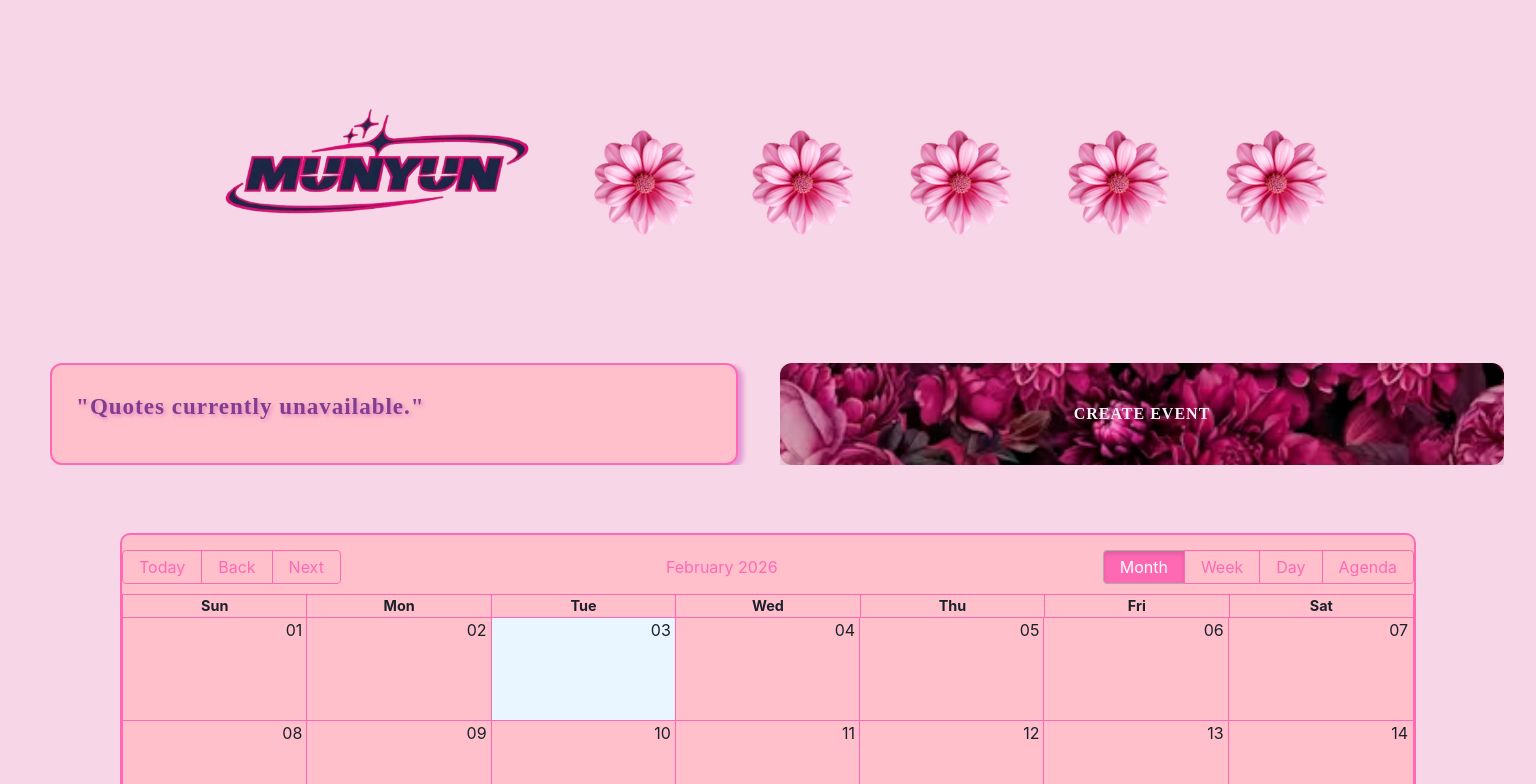
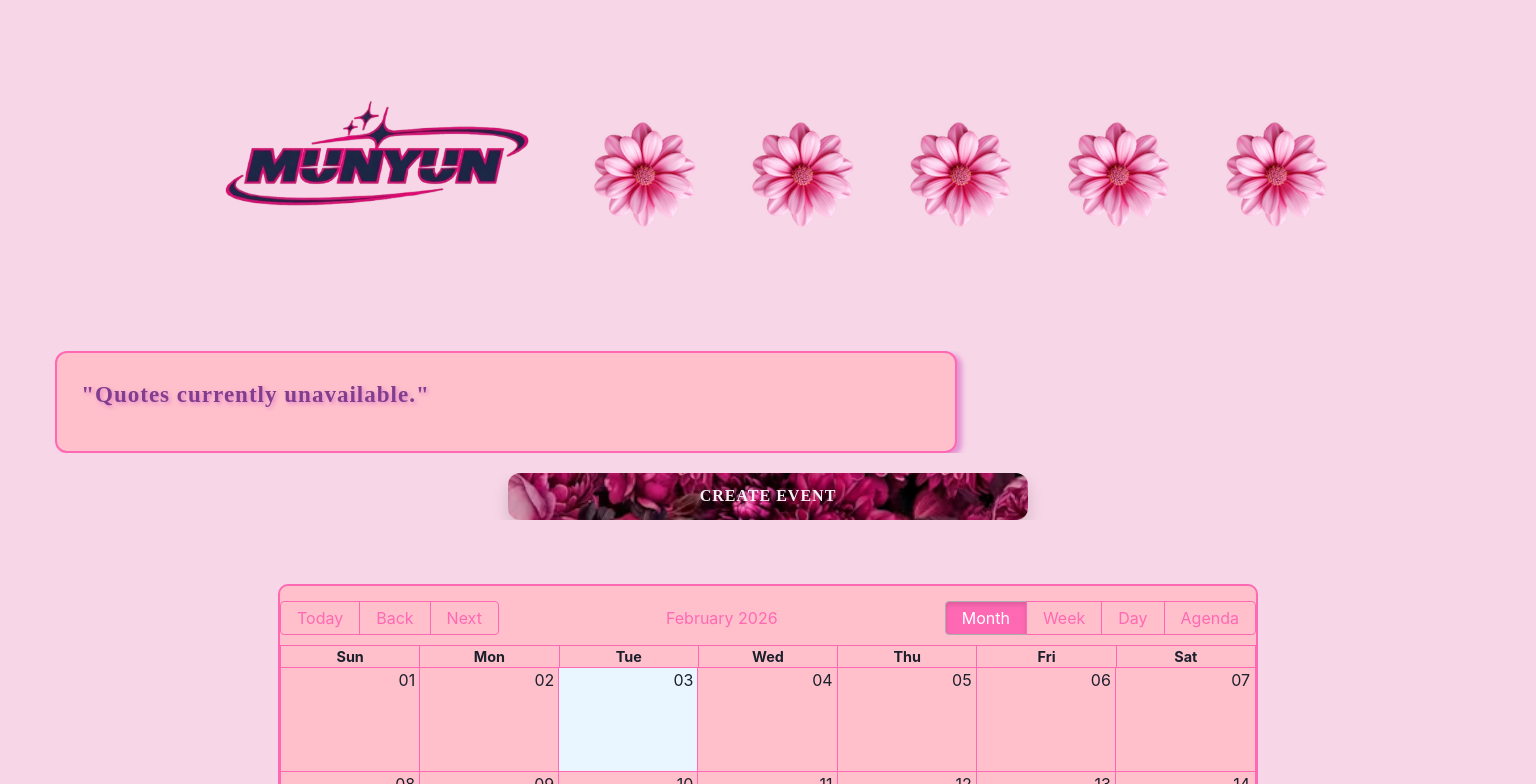
Before and after one commit to ImaniTechDiary/MUNYUN, a React (Vite) app in the folder frontend/: page / in a window 1536 px wide. Shown: the top 784 px of the page. Built offline with nearby package versions, Linux system fonts and the light colour scheme; no server answers; a web font is replaced by a local one.

Commit message:
fixing btn alignment and layout for 1441px and up

```diff
--- a/frontend/src/pages/styling/home.css
+++ b/frontend/src/pages/styling/home.css
@@ -143,7 +143,7 @@
     div.calendar {
 
     }
-    .calendarCont {
+.calendarCont {
         width: 100%;
         margin: auto;
         padding-top: 15px;
@@ -183,6 +183,7 @@
     display: flex;
     justify-content: center;
     align-items: stretch;
+    justify-self: center;
 }
 
 .createEventSlot .createEventBtn {
@@ -221,7 +222,7 @@
     background-color: #ffc0cb;
     /* margin-top: 20px; */
     margin-bottom: 20px;
-    width: 95%;
+    width: 100%;
     justify-self: center;
     border-radius: 20px;
     border: 2px solid #ff69b4;
@@ -263,7 +264,7 @@
     text-align: center;
     border-radius: 12px;
     border: 2px solid #ff69b4;
-    width: 95%;
+    width: 100%;
     box-shadow: 2px 6px 5px 3px rgba(212, 93, 196, 0.555);
     grid-area: finance;
     align-items: center;
@@ -333,7 +334,8 @@
     .quote,
     .reports,
     .financeNews,
-    .calendarCont {
+    .calendarCont,
+    .createEventSlot {
         width: 100%;
     }
 }
@@ -353,8 +355,9 @@
     }
     .quote,
     .reports,
-    .financeNews {
-        width: 95%;
+    .financeNews,
+    .createEventSlot {
+        width: 100%;
     }
     .reports,
     .financeNews {
@@ -377,24 +380,33 @@
 
 @media screen and (min-width: 1441px) {
     .homeMainCont {
-        grid-template-columns: minmax(0, 1fr) minmax(0, 1fr);
-        grid-template-rows: auto auto auto auto;
+        grid-template-columns: minmax(0, 1fr);
+        grid-template-rows: auto auto auto auto auto auto;
         grid-template-areas:
-            "nav nav"
-            "quote create"
-            "calendar calendar"
-            "reports finance";
-        gap: 24px;
-        padding: 24px 32px;
-        align-items: stretch;
+            "nav"
+            "quote"
+            "create"
+            "calendar"
+            "reports"
+            "finance";
+        gap: 20px;
+        padding: 16px;
+        align-items: center;
     }
+    .div3,
     .quote,
     .reports,
-    .financeNews {
-        width: 95%;
+    .financeNews,
+    .calendarCont,
+    .createEventSlot {
+        width: min(980px, 92%);
     }
-    .calendarCont {
-        width: 100%;
+    .createEventSlot {
+        justify-content: center;
+        padding-right: 0;
+    }
+    .createEventSlot .createEventBtn {
+        width: min(520px, 100%);
     }
 }
 
@@ -417,30 +429,29 @@
 }
 
 @media screen and (min-width: 2560px) {
-    .createEventBtn {
-            width: 40%;
-            align-self: flex-start;
+    .homeMainCont {
+        grid-template-columns: minmax(0, 1fr);
+        grid-template-rows: auto auto auto auto auto auto;
+        grid-template-areas:
+            "nav"
+            "quote"
+            "create"
+            "calendar"
+            "reports"
+            "finance";
+        gap: 20px;
+        padding: 16px;
     }
+    .div3,
     .calendarCont {
-        /* width: 2000px; */
-        height: 760px;
+        width: 100%;
     }
-
-    .quote, .reports, .financeNews {
-        width: 50%;
+    /* .div3, */
+    .quote {
+        width: 70%;
     }
-
-    .finance-news {
-        width: 100%;
-        font-size: 40px;
-    }
-    .finance-news h2 {
-        font-size: 50px;
-        font-weight: 800;
-        letter-spacing: 1px;
-        text-transform: uppercase;
-    }
-    .finance-news p {
-        font-size: 25px;
+    .reports,
+    .financeNews {
+        width: 70%;
     }
 }
```
